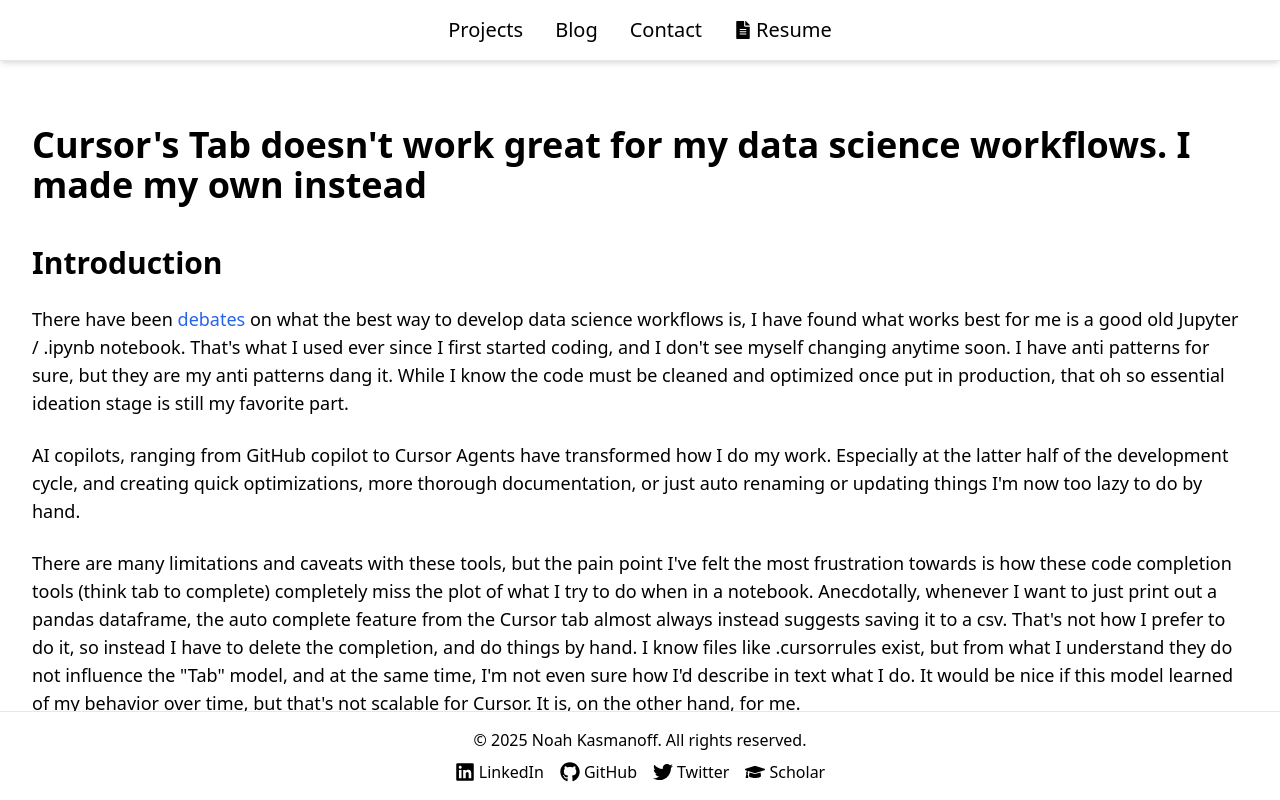
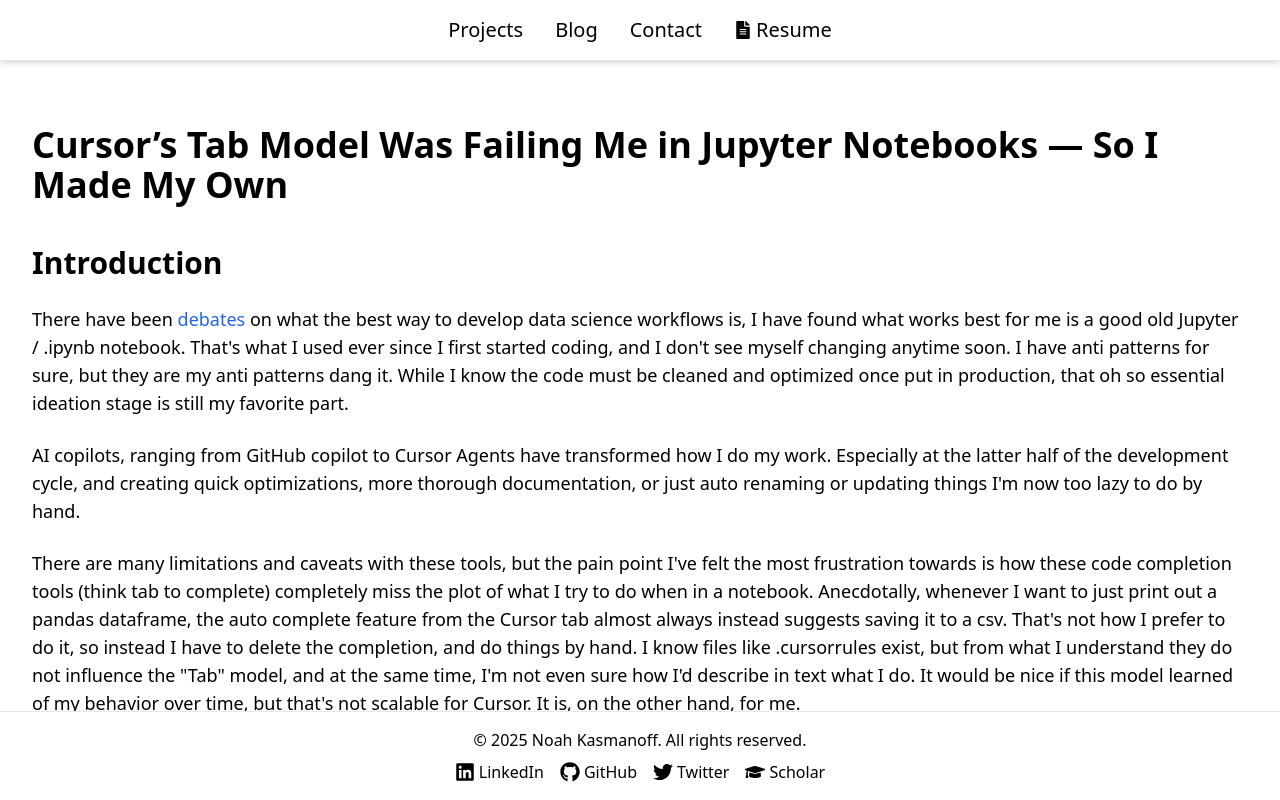
Before and after one commit to nkasmanoff/nkasmanoff.github.io, a React (Create React App) app: page /#/blog/notebook-copilot in a window 1280 px wide. Shown: the top 800 px of the page. Built offline with nearby package versions, Linux system fonts and the light colour scheme.

Commit message:
better title

```diff
--- a/src/components/Blog.js
+++ b/src/components/Blog.js
@@ -5,7 +5,7 @@
     const posts = [
         {
             id: 'notebook-copilot',
-            title: "Cursor's Tab model doesn't work great for how I use Jupyter notebooks. I made my own model instead",
+            title: 'Cursor’s Tab Model Was Failing Me in Jupyter Notebooks — So I Made My Own',
             date: new Date().toLocaleDateString(),
             excerpt:
                 "I've been using Cursor's Tab model, but it doesn't work as well as I'd like for how I start my data science flows. Here's what I did to make my life easier.",
--- a/src/posts/first-post.js
+++ b/src/posts/first-post.js
@@ -4,7 +4,7 @@
     return (
         <article className="mx-auto py-16 px-4 font-['Inter',sans-serif] text-lg">
             <h1 class="text-4xl font-bold mb-6">
-                Cursor's Tab doesn't work great for my data science workflows. I made my own instead
+                Cursor’s Tab Model Was Failing Me in Jupyter Notebooks — So I Made My Own
             </h1>
             <h2 class="text-3xl font-semibold mt-10 mb-6">Introduction</h2>
             <p class="mb-6">
```
